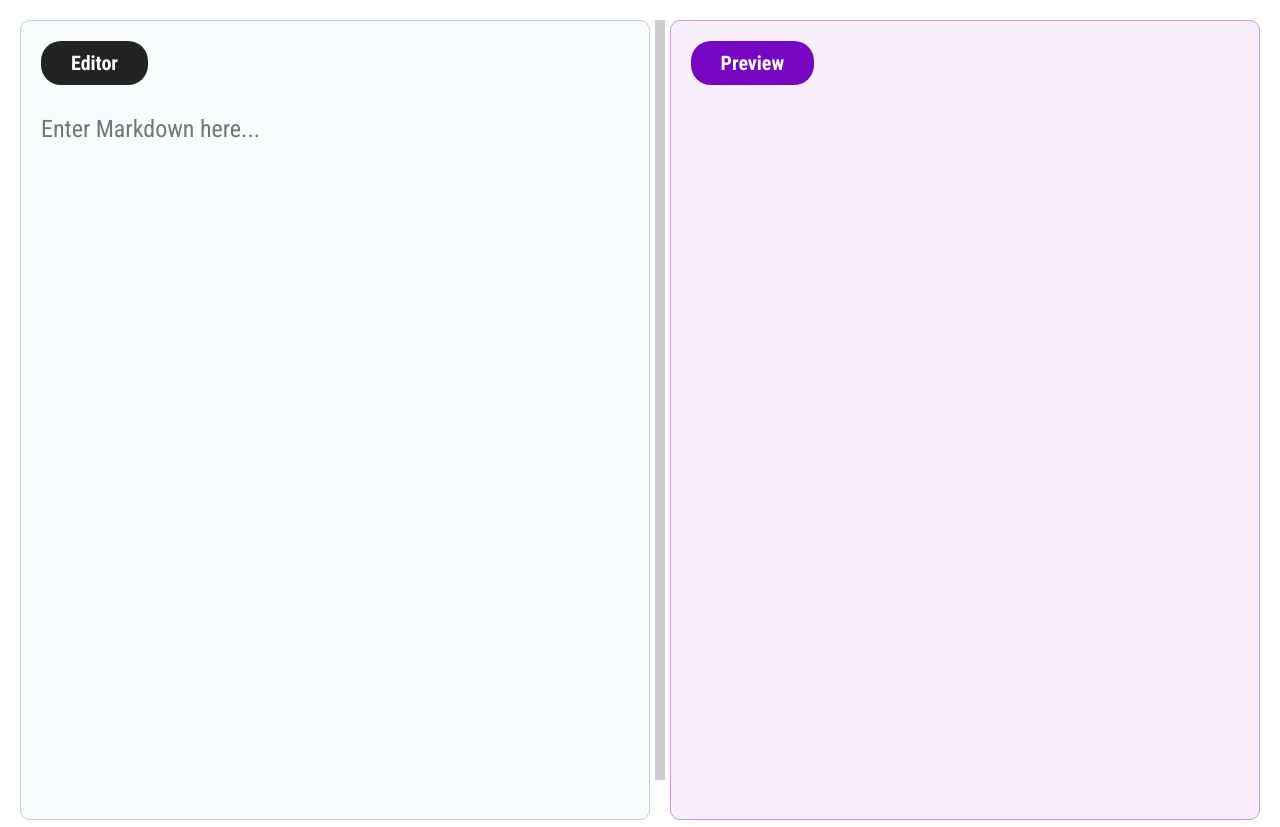
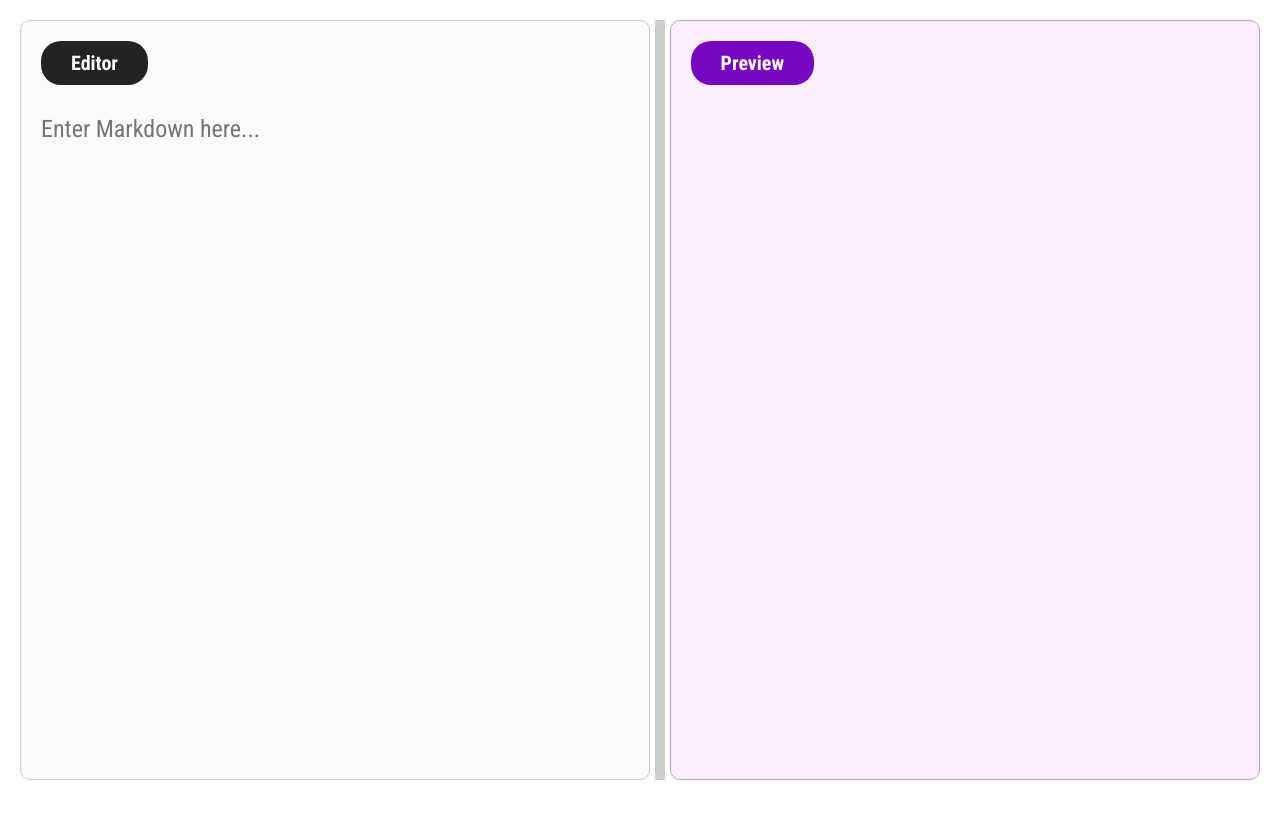
Before and after one commit to Mens-Nova/SyntaxMind, a React (Vite) app in the folder client/: page / in a window 1280 px wide. After the commit the page ends 800 px from the top, so only its background shows below. Built offline with nearby package versions, Linux system fonts and the light colour scheme.

Commit message:
Solved: Fix height default size | issue: #8

```diff
--- a/client/src/components/LiveMarkdownPreview/index.css
+++ b/client/src/components/LiveMarkdownPreview/index.css
@@ -25,6 +25,7 @@
     min-width: 200px;
     border-radius: 10px;
     padding: 20px;
+    max-height: 100%;
     border: 1px solid #ccc;
     background-color: #fafbfc;
 }
@@ -53,6 +54,7 @@
 .box-markdown_preview {
     min-width: 200px;
     border-radius: 10px;
+    max-height: 100%;
     padding: 20px;
     border: 1px solid #c898e5;
     background-color: #f9eefb;
```
